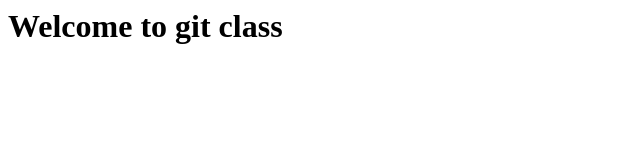
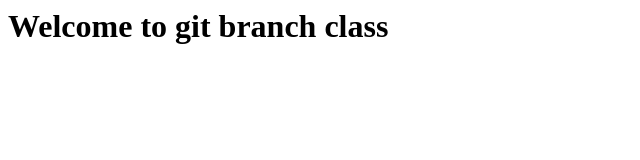
Before and after one commit to devopscloudsre/lwplabs-11am-2022-jan, a plain HTML site: page index.html in a window 1280 px wide. Shown: the whole page, without its empty margins (0-640 px from the left). Drawn offline with Linux system fonts and the light colour scheme.

Commit message:
index.html updated

```diff
--- a/index.html
+++ b/index.html
@@ -1 +1 @@
-<h1>Welcome to git class</h1>
+<h1>Welcome to git branch class</h1>
```
